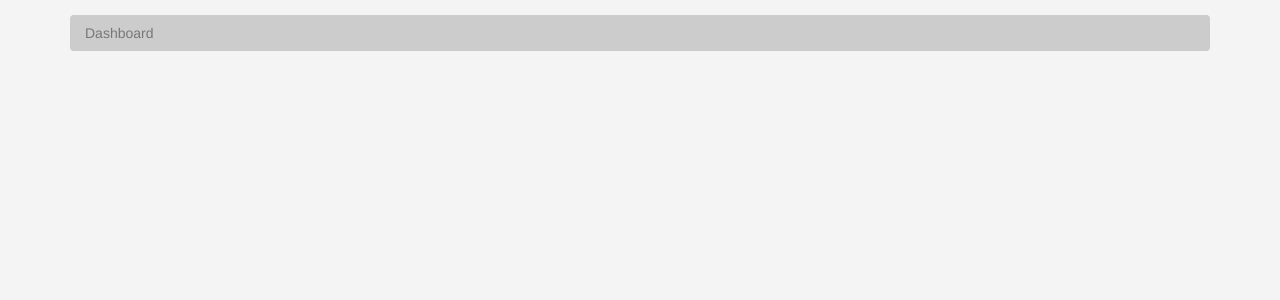
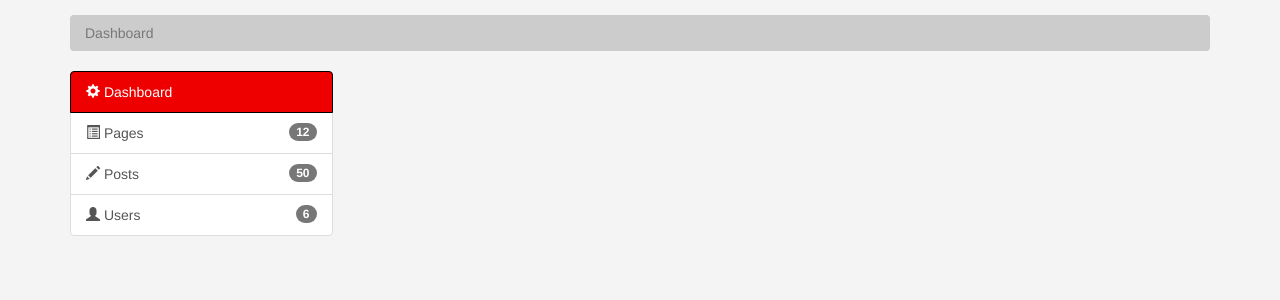
Before and after one commit to brandeddavid/django_dashboard, a Django app: page /dashboard/ in a window 1280 px wide. Shown: the part 118-418 px from the top of the page. Run offline with Django 3.2, Linux system fonts and the light colour scheme; some libraries are stand-ins or nearby versions.

Commit message:
Main Section Left bar

```diff
--- a/dashboard/templates/dashboard/dashboard.html
+++ b/dashboard/templates/dashboard/dashboard.html
@@ -81,6 +81,27 @@
         </div>
     </section>
 
+    <section class="main">
+        <div class="container">
+            <div class="row">
+                <div class="col-md-3">
+                    <div class="list-group">
+                      <a href="#" class="list-group-item active main-color-bg"><span class="glyphicon glyphicon-cog" aria-hidden="true"></span>
+                        Dashboard
+                      </a>
+                      <a href="#" class="list-group-item"><span class="glyphicon glyphicon-list-alt" aria-hidden="true"></span> Pages <span class="badge">12</span> </a>
+                      <a href="#" class="list-group-item"><span class="glyphicon glyphicon-pencil" aria-hidden="true"></span> Posts <span class="badge">50</span></a>
+                      <a href="#" class="list-group-item"><span class="glyphicon glyphicon-user" aria-hidden="true"></span> Users <span class="badge">6</span></a>
+                    </div>
+                </div>
+
+                <div class="col-lg-9">
+
+                </div>
+            </div>
+        </div>
+    </section>
+
     <!-- Bootstrap core JavaScript
     ================================================== -->
     <!-- Placed at the end of the document so the pages load faster -->
```
